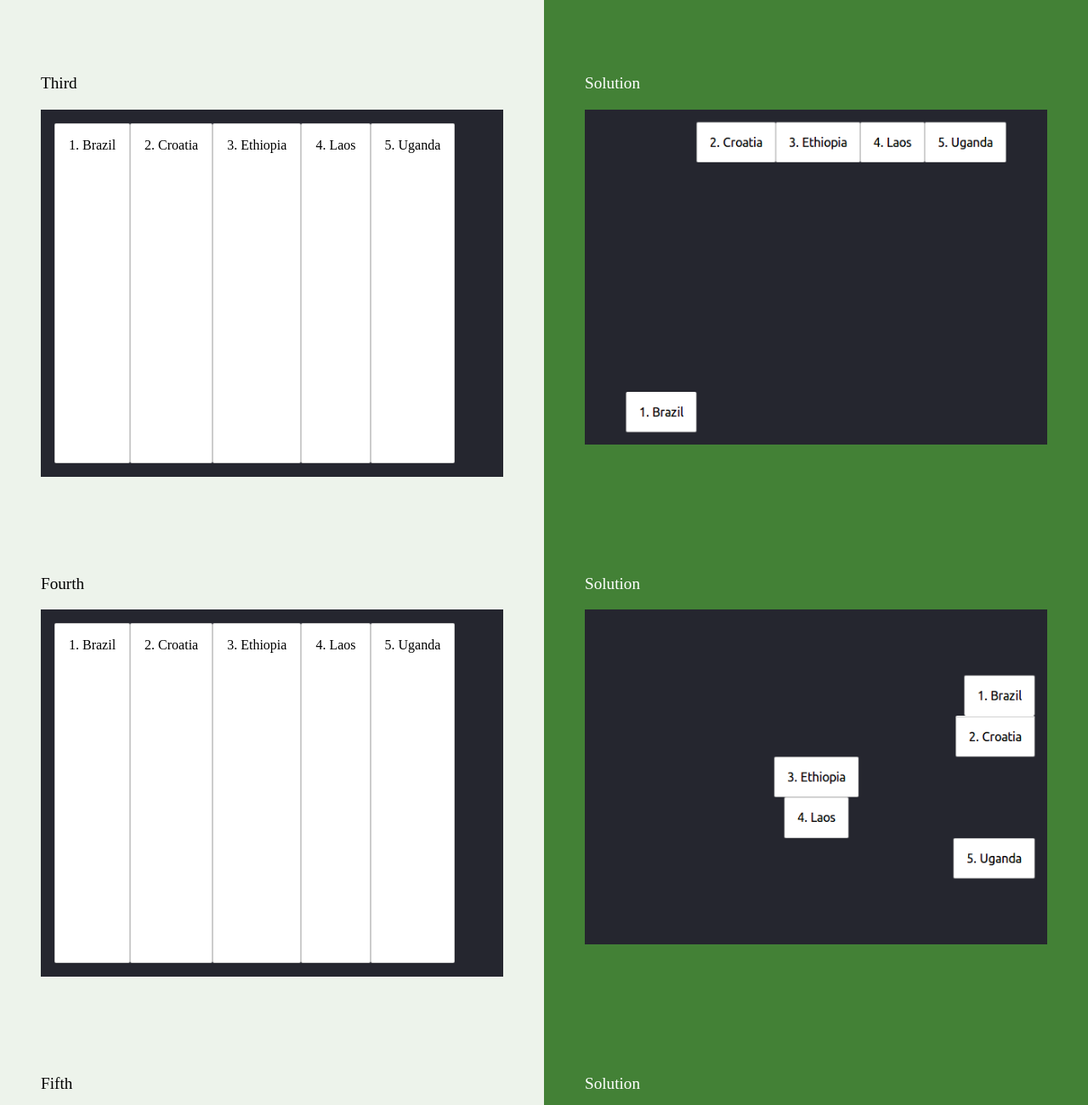
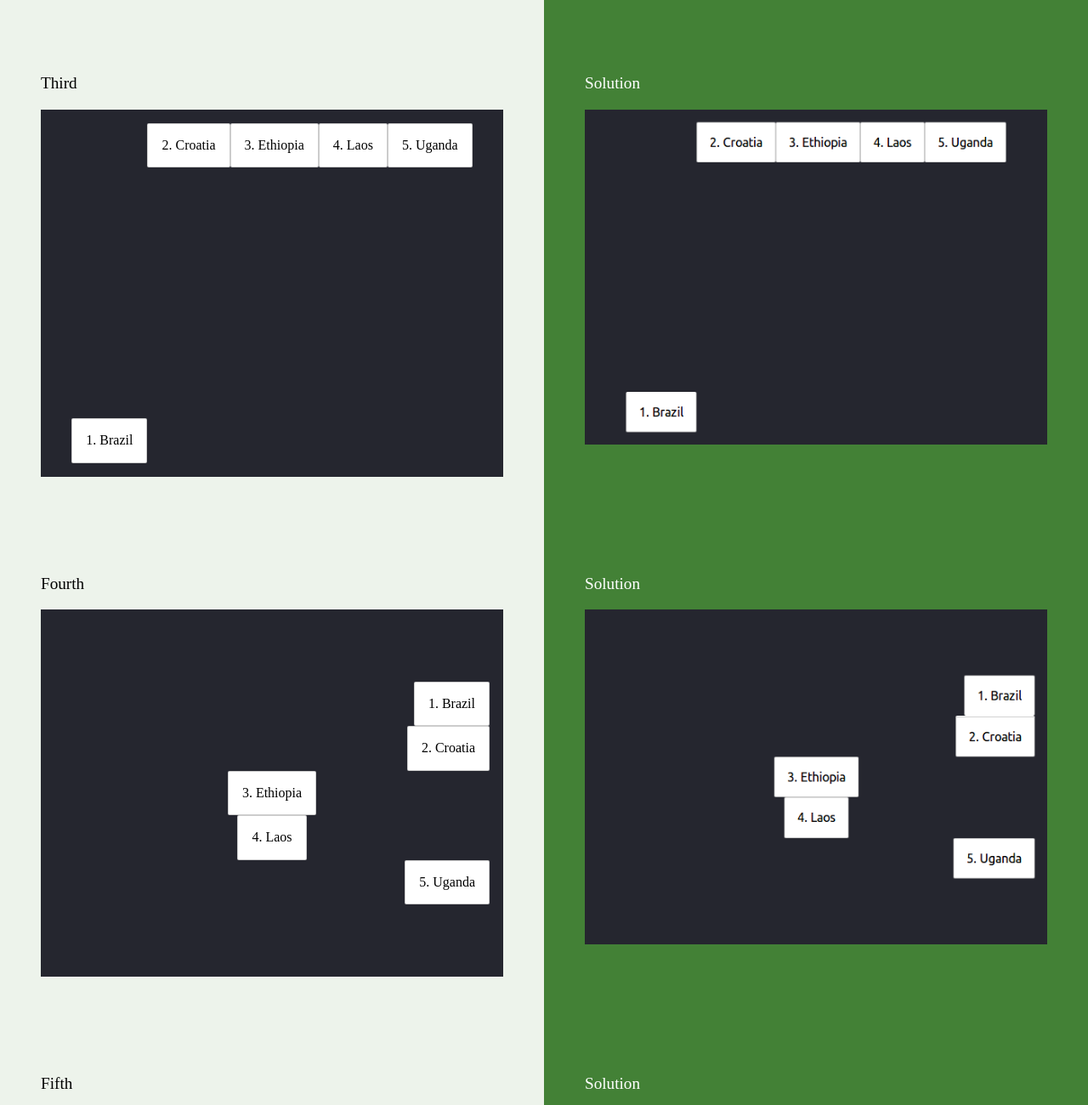
Before and after one commit to EssamShadadi/HTML-CSS-Git-Exercise, a website: page week-2/16-more-flexbox/index.html in a window 1280 px wide. Shown: the part 1340-2640 px from the top of the page at 85% size. Drawn offline with Linux system fonts and the light colour scheme.

Commit message:
Complete 16-more-flexbox

```diff
--- a/week-2/16-more-flexbox/flexbox.css
+++ b/week-2/16-more-flexbox/flexbox.css
@@ -3,3 +3,29 @@
 }
 
 /* Add your own CSS code below */
+.countries--first {
+  justify-content: right;
+  align-items: flex-end;
+
+}
+.countries--second {
+  justify-content: center;
+  align-items: flex-end;
+  flex-direction:row-reverse;
+}
+.countries--third {
+  justify-content: center;
+  align-items:flex-start;
+}
+.countries--third li:nth-child(1){
+  align-self: flex-end;
+}
+.countries--fourth{
+  flex-direction: column;
+  align-items: flex-end;
+  justify-content: center;
+}
+.countries--fourth li:nth-child(3),
+.countries--fourth li:nth-child(4){
+  align-self: center;
+}
```
